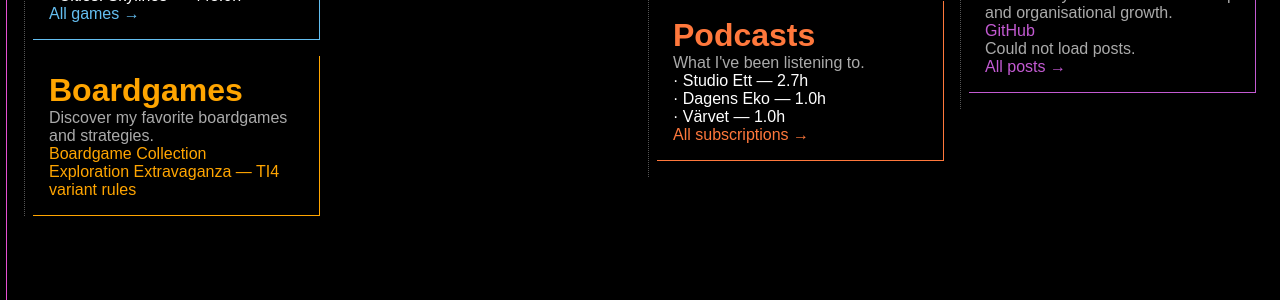
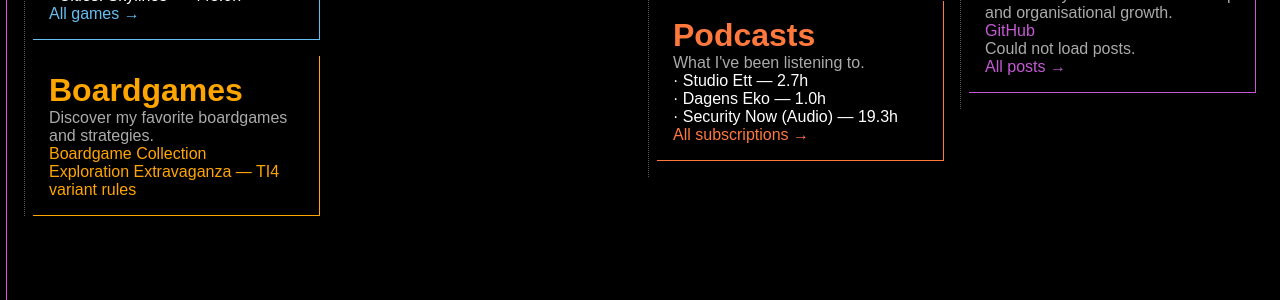
Before and after one commit to paven/paven.github.com, a Jekyll site: the page built from index.html, in a window 1280 px wide. Shown: the part 493-793 px from the top of the page. Built offline with Jekyll 4.4.1, drawn with Linux system fonts in a browser that asks for light colours.

Commit message:
Update podcasts

```diff
--- a/_data/podcasts.yml
+++ b/_data/podcasts.yml
@@ -4,9 +4,6 @@
 - name: 'Dagens Eko'
   url: 'https://api.sr.se/api/rss/pod/itunes/41978'
   hours: 1.0
-- name: 'Värvet'
-  url: 'https://feeds.acast.com/public/shows/bf4e5114-fe02-4088-9a07-c1b81a3c615a'
-  hours: 1.0
 - name: 'Security Now (Audio)'
   url: 'https://feeds.twit.tv/sn.xml'
   hours: 19.3
```
